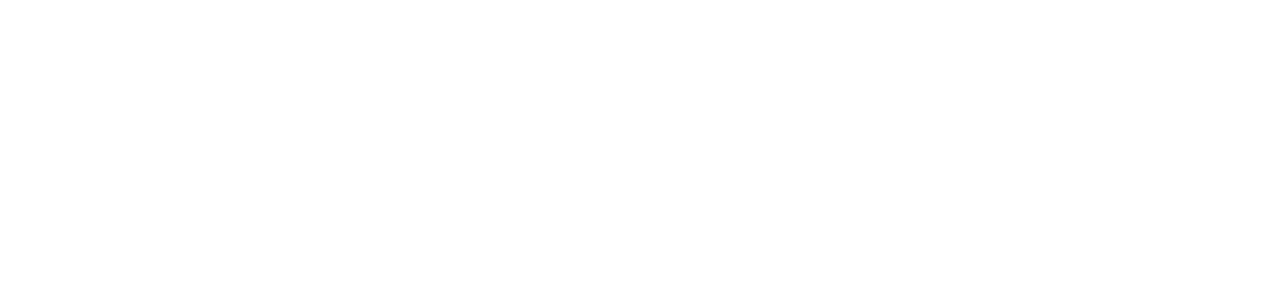
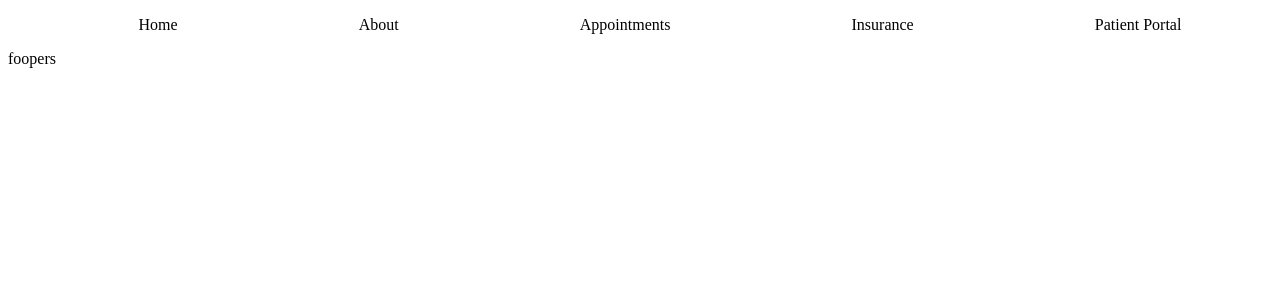
Before and after one commit to jdabank/drjordanbankfront, a Vue app in the folder dr_jordan_bank/: page / in a window 1280 px wide. Shown: the top 300 px of the page. Built offline with nearby package versions, Linux system fonts and the light colour scheme.

Commit message:
some conditional rendering

```diff
--- a/dr_jordan_bank/src/App.vue
+++ b/dr_jordan_bank/src/App.vue
@@ -1,12 +1,36 @@
 <script setup>
+    import {ref, reactive} from 'vue'
     import Appointments from './components/Appointments.vue'
+
+const apps = ref(true)
+
+const appToggle = () => {
+    apps.value = !apps.value
+}
+
 </script>
 
 <template>
-<div>
-    <Appointments/>
-</div>
+    <nav>
+        <ul>
+        <li>Home</li>
+        <li>About</li>
+        <li @click='appToggle'>Appointments</li>
+        <li>Insurance</li>
+        <li>Patient Portal</li>
+        </ul>
+    </nav>
+    <div v-if='apps'><Appointments/></div>
 </template>
 
 <style>
+ul {
+display: flex;
+justify-content: space-around;
+list-style: none;
+}
+
+li:hover {
+    color: red;
+}
 </style>
--- a/dr_jordan_bank/src/components/Appointments.vue
+++ b/dr_jordan_bank/src/components/Appointments.vue
@@ -2,6 +2,7 @@
 </script>
 
 <template>
+foopers
 </template>
 
 <style scoped>
```
